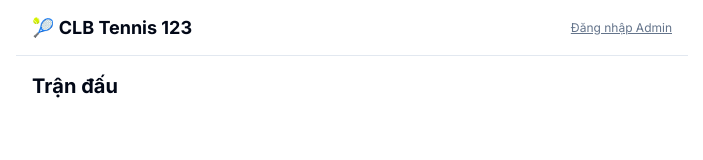
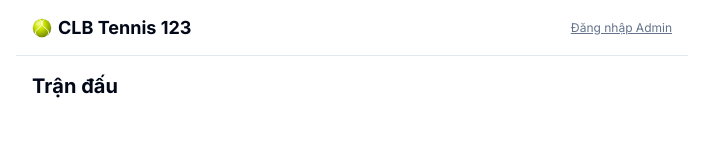
Before and after one commit to thedung0908/tennis-app, a Next.js app: page /matches in a window 1280 px wide. Shown: the top 160 px of the page, without its empty margins (288-991 px from the left). Built offline with nearby package versions, Linux system fonts and the light colour scheme; no server answers; the database is empty.

Commit message:
Add TennisBallIcon component and update header to include icon

```diff
--- a/app/layout.tsx
+++ b/app/layout.tsx
@@ -2,6 +2,7 @@ import type { Metadata } from 'next';
 import { Inter } from 'next/font/google';
 import './globals.css';
 import { NavBottom } from '@/components/nav-bottom';
+import { TennisBallIcon } from '@/components/tennis-ball-icon';
 import { Toaster } from '@/components/ui/sonner';
 import { isAdmin } from '@/lib/auth';
 import { logout } from '@/actions/auth';
@@ -21,7 +22,10 @@ export default async function RootLayout({ children }: { children: React.ReactNo
       <body className={inter.className}>
         <div className="min-h-screen flex flex-col max-w-2xl mx-auto">
           <header className="sticky top-0 z-40 bg-background border-b px-4 h-14 flex items-center justify-between shrink-0">
-            <span className="font-bold text-lg">🎾 CLB Tennis 123</span>
+            <span className="font-bold text-lg flex items-center gap-1.5">
+              <TennisBallIcon className="h-5 w-5" />
+              CLB Tennis 123
+            </span>
             {admin ? (
               <form action={logout}>
                 <button
--- /dev/null
+++ b/components/tennis-ball-icon.tsx
@@ -0,0 +1,44 @@
+export function TennisBallIcon({ className }: { className?: string }) {
+  return (
+    <svg
+      viewBox="0 0 100 100"
+      className={className}
+      xmlns="http://www.w3.org/2000/svg"
+      aria-hidden="true"
+    >
+      <defs>
+        <radialGradient id="tb-grad" cx="36%" cy="30%" r="70%" fx="36%" fy="30%">
+          <stop offset="0%"   stopColor="#f5ff66" />
+          <stop offset="42%"  stopColor="#c8e000" />
+          <stop offset="100%" stopColor="#7a9000" />
+        </radialGradient>
+        <clipPath id="tb-clip">
+          <circle cx="50" cy="50" r="46" />
+        </clipPath>
+      </defs>
+
+      <circle cx="50" cy="50" r="46" fill="url(#tb-grad)" />
+
+      <path
+        d="M34 5 C57 17 57 33 34 50 C11 67 11 83 34 95"
+        stroke="white" strokeWidth="5" strokeLinecap="round"
+        fill="none" clipPath="url(#tb-clip)" opacity="0.88"
+      />
+
+      <path
+        d="M66 5 C43 17 43 33 66 50 C89 67 89 83 66 95"
+        stroke="white" strokeWidth="5" strokeLinecap="round"
+        fill="none" clipPath="url(#tb-clip)" opacity="0.88"
+      />
+
+      <ellipse
+        cx="34" cy="25" rx="16" ry="10"
+        fill="white" fillOpacity="0.28"
+        transform="rotate(-28 34 25)"
+        clipPath="url(#tb-clip)"
+      />
+
+      <circle cx="50" cy="50" r="46" fill="none" stroke="rgba(0,0,0,0.18)" strokeWidth="2" />
+    </svg>
+  );
+}
```
